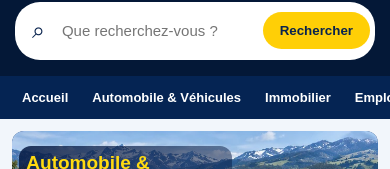
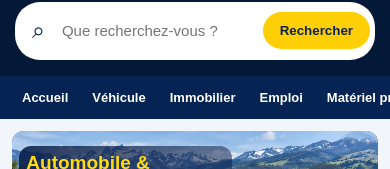
Before and after one commit to Touticimarket/tout-ici-market, a Next.js app: page /automobile in a window 390 px wide. Shown: the part 190-359 px from the top of the page. Built offline with nearby package versions, Linux system fonts and the light colour scheme.

Commit message:
Unify visible Automobile category label as Véhicule without changing links or site design

```diff
--- a/app/layout.tsx
+++ b/app/layout.tsx
@@ -8,7 +8,7 @@ export const metadata:Metadata={
  twitter:{card:"summary",title:"TOUT ICI MARKET — Annonces gratuites",description:"Tout acheter, tout vendre, tout trouver."}
 };
 const rubriques = [
-  {nom:"Automobile & Véhicules",href:"/automobile",icone:"🚘"},
+  {nom:"Véhicule",href:"/automobile",icone:"🚘"},
   {nom:"Immobilier",href:"/immobilier",icone:"⌂"},
   {nom:"Emploi",href:"/emploi",icone:"▣"},
   {nom:"Matériel pro",href:"/materiel-pro",icone:"🛠"},
@@ -78,7 +78,7 @@ export default function RootLayout({children}:{children:ReactNode}){
     </header>
     <nav className="tim-navbar" aria-label="Navigation principale">
       <a href="/">Accueil</a>
-      <a href="/automobile">Automobile &amp; Véhicules</a>
+      <a href="/automobile">Véhicule</a>
       <a href="/immobilier">Immobilier</a>
       <a href="/emploi">Emploi</a>
       <a href="/materiel-pro">Matériel pro</a>
```
